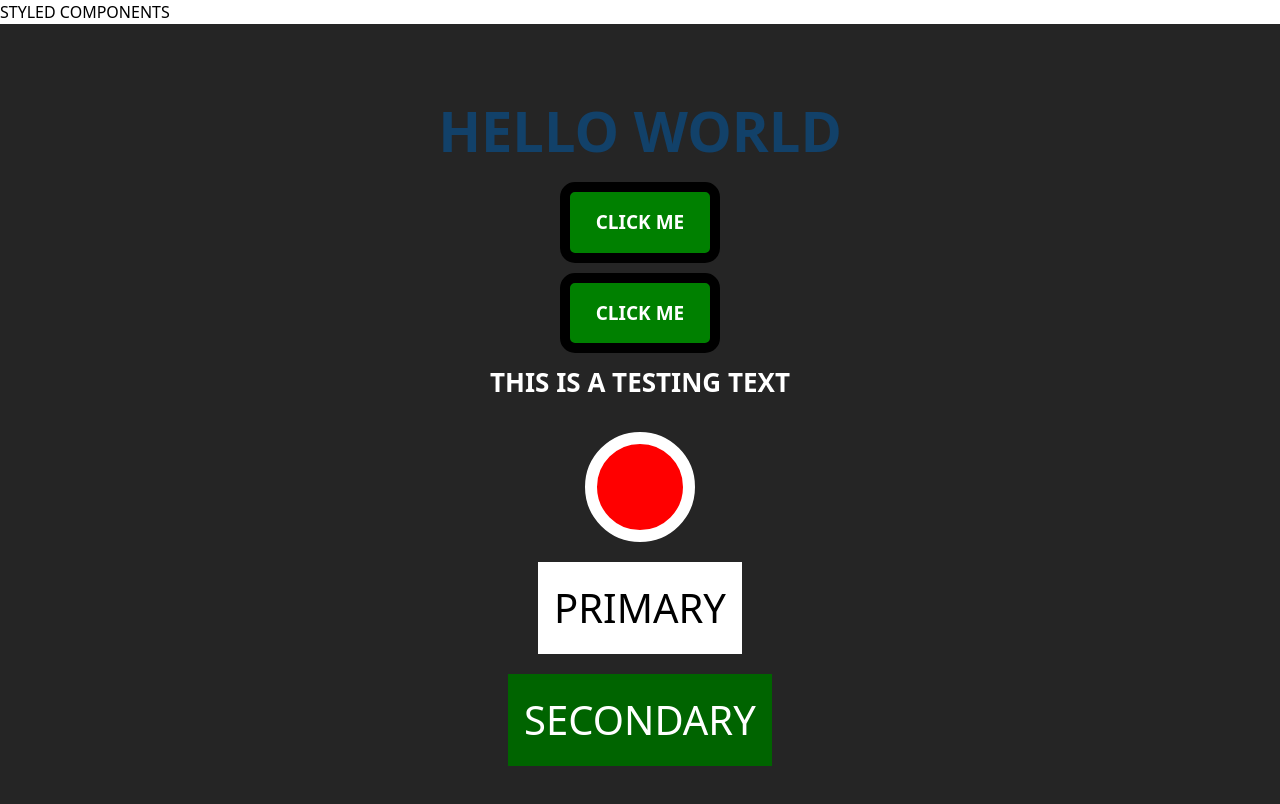
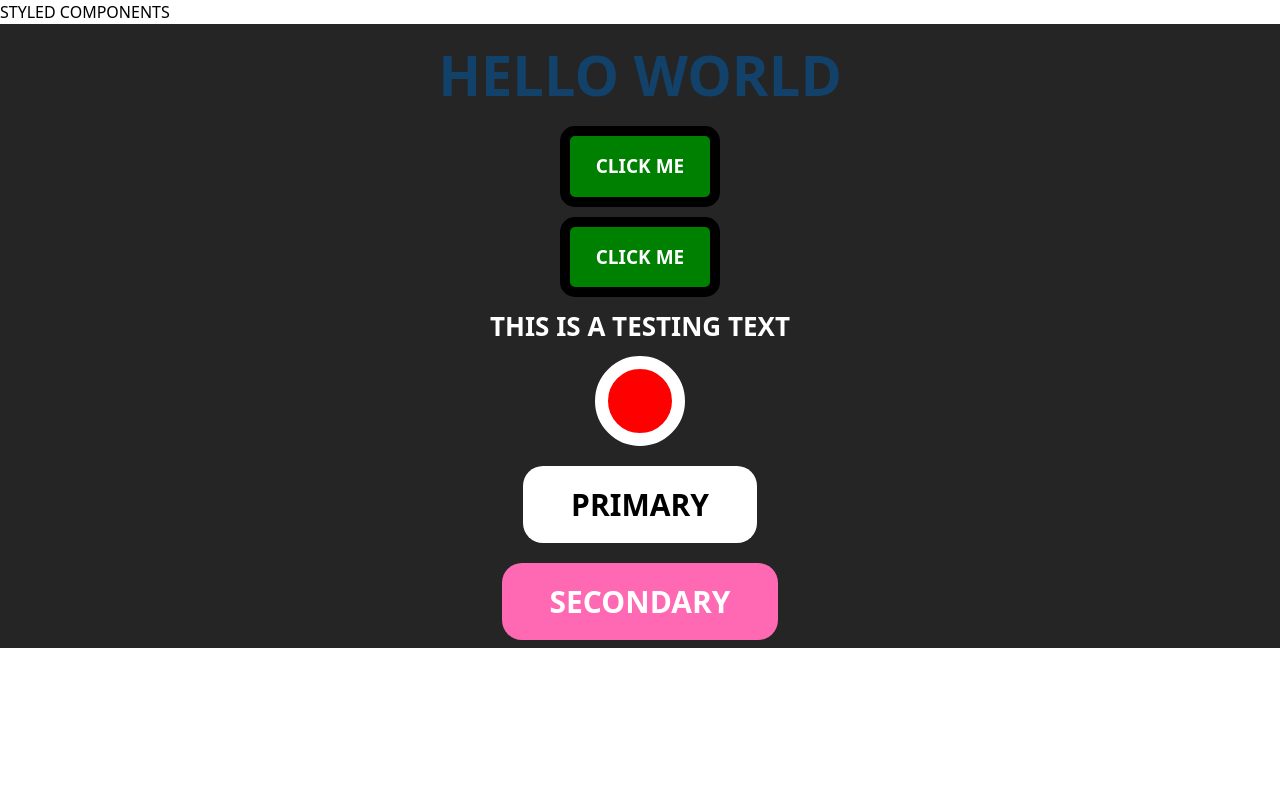
Before and after one commit to PouryaSoleimani/REACT-LIBRARIES, a React (Vite) app: page /styled-components in a window 1280 px wide. Shown: the top 804 px of the page. Built offline with nearby package versions, Linux system fonts and the light colour scheme.

Commit message:
STYLED COMPONENTS

```diff
--- a/src/StyledComponents.tsx
+++ b/src/StyledComponents.tsx
@@ -5,10 +5,10 @@ import { PrimaryButton } from './StyledComponents2';
 
 //STYLED COMPONENTS
 const Title = styled.h1`font-size: 3.5em;text-align: center;color: #124169;font-weight : 900;`
-const Wrapper = styled.section`padding : 4em ;background : #252525 ;display : flex ; flex-direction:column ; justify-content : center ; align-items : center; `
+const Wrapper = styled.section`padding : .5em ;background : #252525 ;display : flex ; flex-direction:column ; justify-content : start ; align-items : center; `
 const Button = styled.button`background-color : green ; padding : 1rem ;border-radius : 15px ;color : white ;border : 10px solid black ; width : 10rem; font-weight:bold ; font-size:19px; margin-top:10px;`
 const Text = styled.text`color:white ;font-size : 26px ;margin-top:10px ;font-weight : bold;`
-const Circle = styled.circle`width:110px ; height : 110px ; border-radius : 100%; background-color:red; margin-top:30px; border:12px solid white ;`
+const Circle = styled.circle`width:90px ; height : 90px ; border-radius : 100%; background-color:red; margin-top:10px; border:13px solid white ;`
 //COMPONENT
 const StyledComponents = () => {
 
--- a/src/StyledComponents2.tsx
+++ b/src/StyledComponents2.tsx
@@ -4,11 +4,13 @@ import styled from 'styled-components';
 
 
 export const PrimaryButton = styled.button<{ $primary?: boolean; }>`
-background-color : ${props => props.$primary ? "white" : 'darkgreen'};
- font-size:40px ;
+background-color : ${props => props.$primary ? "white" : 'hotpink'};
+ font-size:30px ;
  margin-top:20px ;
  color:${props => props.$primary ? "black" : "white"} ;
- padding:1rem;
+font-weight: bold;
+ padding:1rem 3rem;
+ border-radius:20px;
  `
 
 
```
